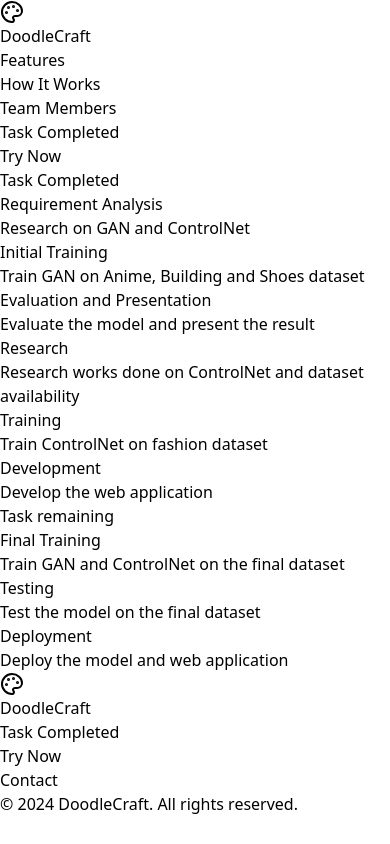
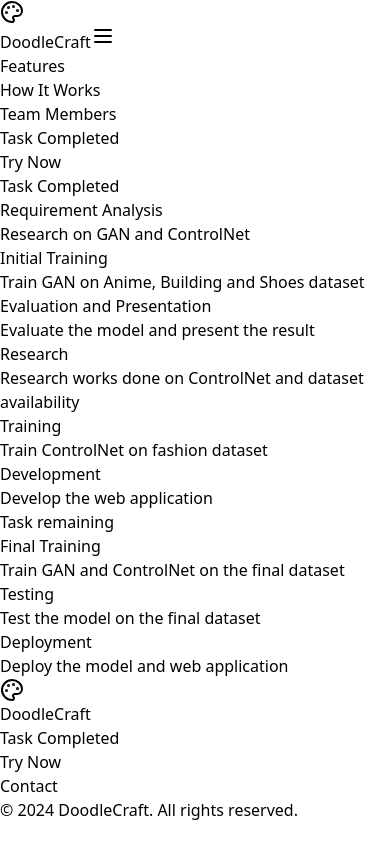
Before and after one commit to Subash-Lamichhane/DoodleCraft, a React (Vite) app in the folder frontend/: page /task-completed in a window 390 px wide. Built offline with nearby package versions, Linux system fonts and the light colour scheme.

Commit message:
(fix): Mobile view of navbar and taskcompleted section

```diff
--- a/frontend/src/components/Header.tsx
+++ b/frontend/src/components/Header.tsx
@@ -1,8 +1,11 @@
-import { Palette } from 'lucide-react';
+import { Palette, Menu } from 'lucide-react';
+import { useState } from 'react';
 import { Link as RouterLink } from 'react-router-dom';
 import { Link } from 'react-scroll';
 
 export default function Header() {
+  const [isMenuOpen, setIsMenuOpen] = useState(false);
+
   return (
     <header className="border-b border-gray-800">
       <div className="container mx-auto px-4 py-4 flex justify-between items-center">
@@ -10,14 +13,26 @@ export default function Header() {
           <Palette className="w-8 h-8 text-purple-500" />
           <span className="text-xl font-bold">DoodleCraft</span>
         </RouterLink>
-        <nav>
-          <ul className="flex space-x-8">
+        <button
+          className="md:hidden text-purple-500"
+          onClick={() => setIsMenuOpen(!isMenuOpen)}
+        >
+          <Menu className="w-6 h-6" />
+        </button>
+        <nav
+          className={`${
+            isMenuOpen ? 'block' : 'hidden'
+          } absolute top-16 left-0 w-full bg-black pb-6 md:bg-transparent md:static md:flex md:space-x-8 md:items-center md:justify-end`}
+        >
+          <ul className="flex flex-col gap-4 md:flex-row md:space-x-8 px-4 md:px-0 text-center mt-2">
             <li>
-              <Link to="features"
+              <Link
+                to="features"
                 smooth={true}
                 duration={500}
                 offset={-50}
-              className="hover:text-purple-400 transition-colors cursor-pointer">
+                className="hover:text-purple-400 transition-colors cursor-pointer py-2 md:py-0"
+              >
                 Features
               </Link>
             </li>
@@ -27,31 +42,34 @@ export default function Header() {
                 smooth={true}
                 duration={500}
                 offset={-50}
-                className="hover:text-purple-400 transition-colors cursor-pointer"
+                className="hover:text-purple-400 transition-colors cursor-pointer py-2 md:py-0"
               >
                 How It Works
               </Link>
             </li>
-            <Link to="team-members"
+            <li>
+              <Link
+                to="team-members"
                 smooth={true}
                 duration={500}
                 offset={-50}
-              className="hover:text-purple-400 transition-colors cursor-pointer">
+                className="hover:text-purple-400 transition-colors cursor-pointer py-2 md:py-0"
+              >
                 Team Members
               </Link>
-              <li>
-            <RouterLink
+            </li>
+            <li>
+              <RouterLink
                 to="/task-completed"
-                className="hover:text-purple-400 transition-colors cursor-pointer"
+                className="hover:text-purple-400 transition-colors cursor-pointer py-2 md:py-0"
               >
                 Task Completed
               </RouterLink>
-              </li>
-            <li>
-
+            </li>
+            <li className=''>
               <RouterLink
                 to="/sketch"
-                className="bg-purple-600 hover:bg-purple-700 text-white px-4 py-2 rounded-md transition-colors"
+                className="bg-purple-600 hover:bg-purple-700 text-white px-4 py-2 rounded-md transition-colors text-center md:py-3 "
               >
                 Try Now
               </RouterLink>
--- a/frontend/src/pages/TaskCompleted/Index.tsx
+++ b/frontend/src/pages/TaskCompleted/Index.tsx
@@ -52,7 +52,7 @@ export default function TaskCompleted() {
     return (
         <div className="bg-[#0a192f] text-white ">
             <Header/>
-        <div className="w-full h-full grid grid-cols-1 md:grid-cols-2 gap-1 px-24 mb-14">
+        <div className="w-full h-full grid grid-cols-1 md:grid-cols-2 gap-1 lg:px-16 mb-14">
             {timeline(completedTasks, true)}
             {timeline(remainingTasks, false)}
         </div>
@@ -63,7 +63,7 @@ export default function TaskCompleted() {
 
 const timeline = (milestones: MilestoneProps[], isCompleted: boolean) => {
     return (
-        <div className="min-h-screen bg-[#0a192f] p-8">
+        <div className=" bg-[#0a192f] p-2 md:p-8">
             <h1 className="text-white mb-4 text-center text-3xl font-bold">{isCompleted?"Task Completed":"Task remaining"}</h1>
             <div className=" mx-auto relative">
                 {/* Timeline line */}
```
